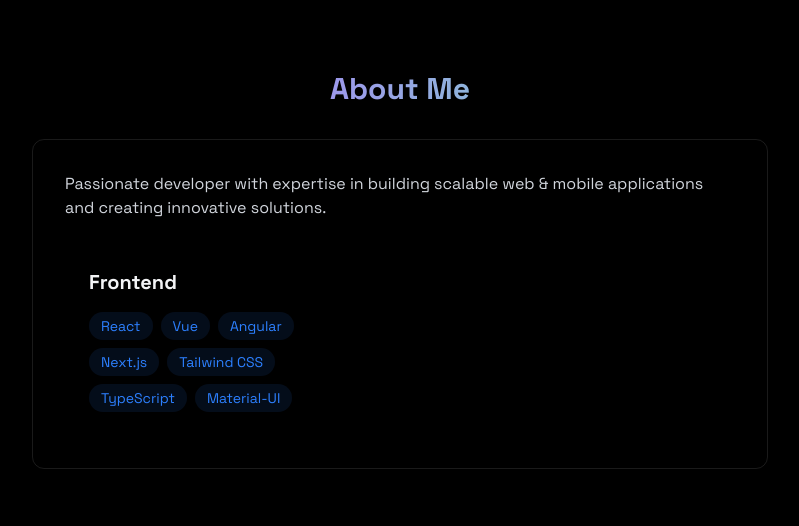
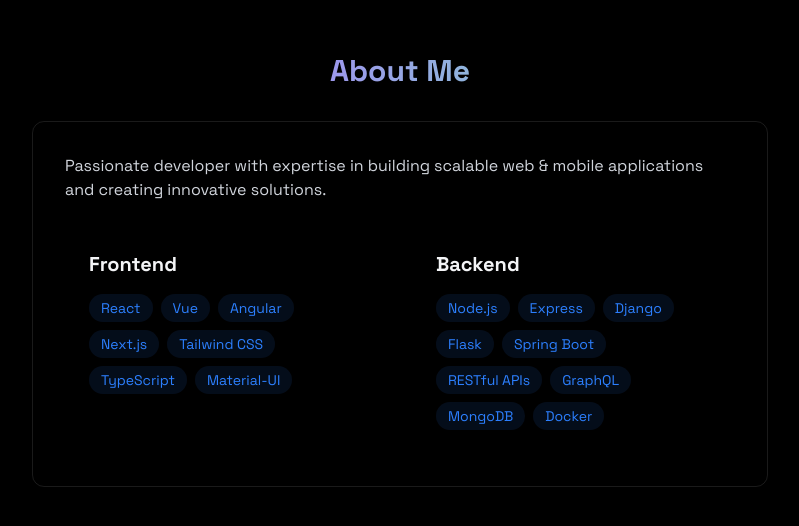
Before and after one commit to chirang56/chiran.me, a React (Vite) app: page / in a window 1280 px wide. Shown: the part 930-1456 px from the top of the page, without its empty margins (240-1039 px from the left). Built offline with nearby package versions, Linux system fonts and the light colour scheme.

Commit message:
fix: add backend skills to the skill section in the about section

```diff
--- a/src/components/sections/About.jsx
+++ b/src/components/sections/About.jsx
@@ -26,8 +26,20 @@
                   ))}
                 </div>
               </div>
+
+              <div className="rounded-xl p-6 hover:-translate-y-1 transiton-all">
+                <h3 className="text-xl font-bold mb-4"> Backend </h3>
+                <div className="flex flex-wrap gap-2">
+                  {backendSkills.map((tech, key) => (
+                    <span key={key} className="bg-blue-500/10 text-blue-500 px-3 py-1 rounded-full text-sm hover:bg-blue-500/20 hover:shadow-[0_2px_8px_rgba(59,130,246,0.2)] transition">
+                      {tech}
+                    </span>
+                  ))}
+                </div>
+              </div>
             </div>
           </div>
+
       </div>
     </section>
   );
```
